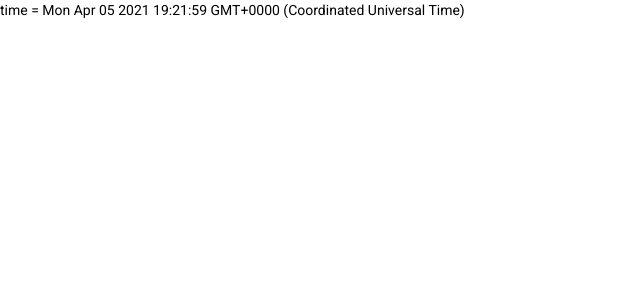
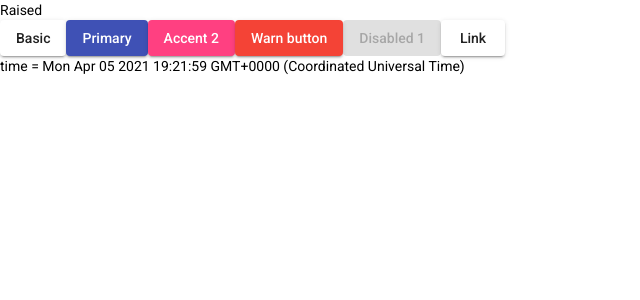
Before and after one commit to jorj-tsere/angular-material, an Angular app: page / in a window 1280 px wide. Shown: the top 300 px of the page, without its empty margins (0-640 px from the left). Built offline with nearby package versions, Linux system fonts and the light colour scheme.

Commit message:
commit first release branch

```diff
--- a/src/app/app.component.html
+++ b/src/app/app.component.html
@@ -1,4 +1,4 @@
-<!-- <section>
+<section>
   <div class="example-label">Raised</div>
   <div class="example-button-row">
     <button mat-raised-button>Basic</button>
@@ -8,5 +8,5 @@
     <button mat-raised-button disabled>Disabled 1</button>
     <a mat-raised-button href="https://www.google.com/" target="_blank">Link</a>
   </div>
-</section> -->
+</section>
 <router-outlet></router-outlet>
```
